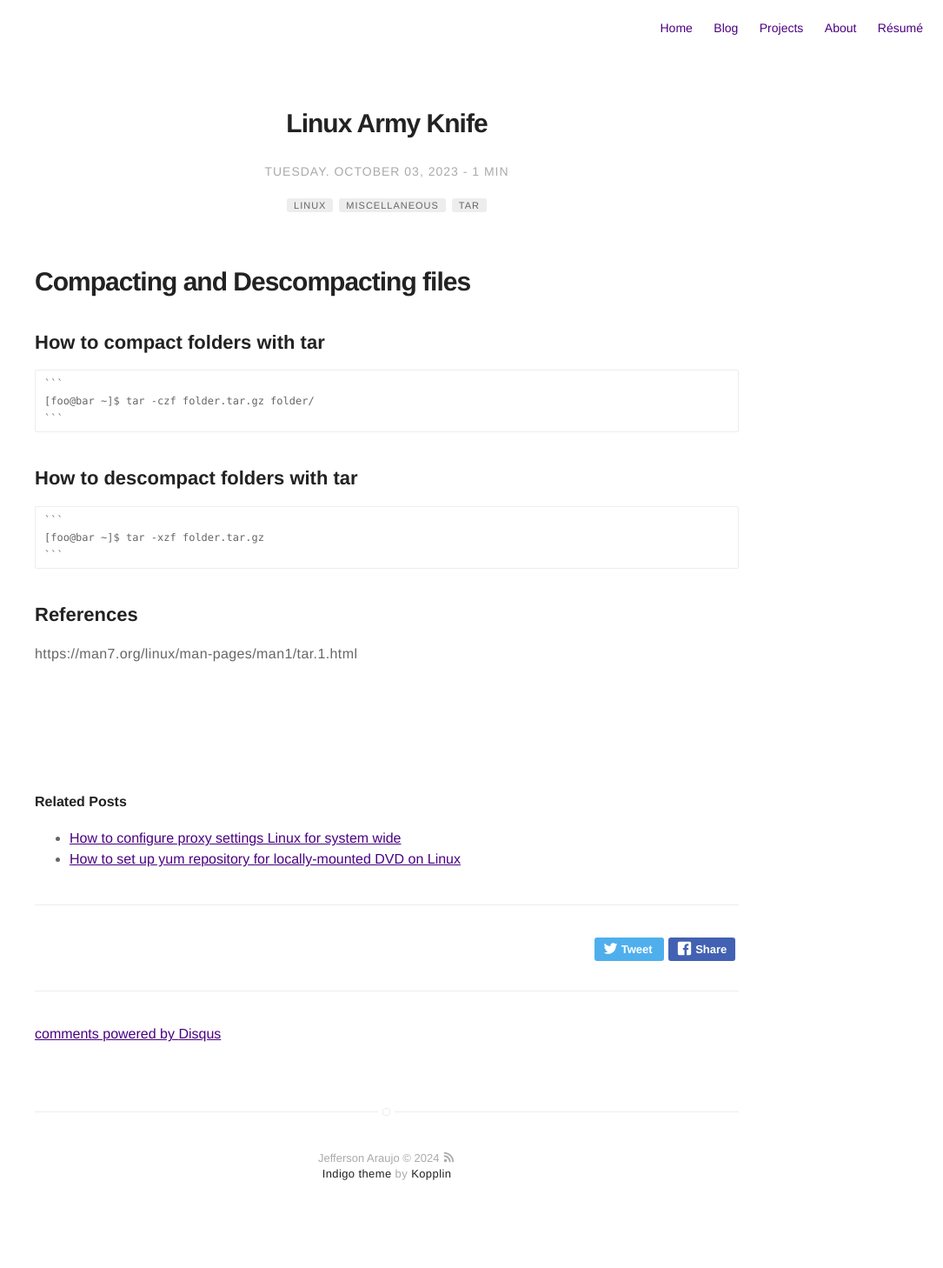
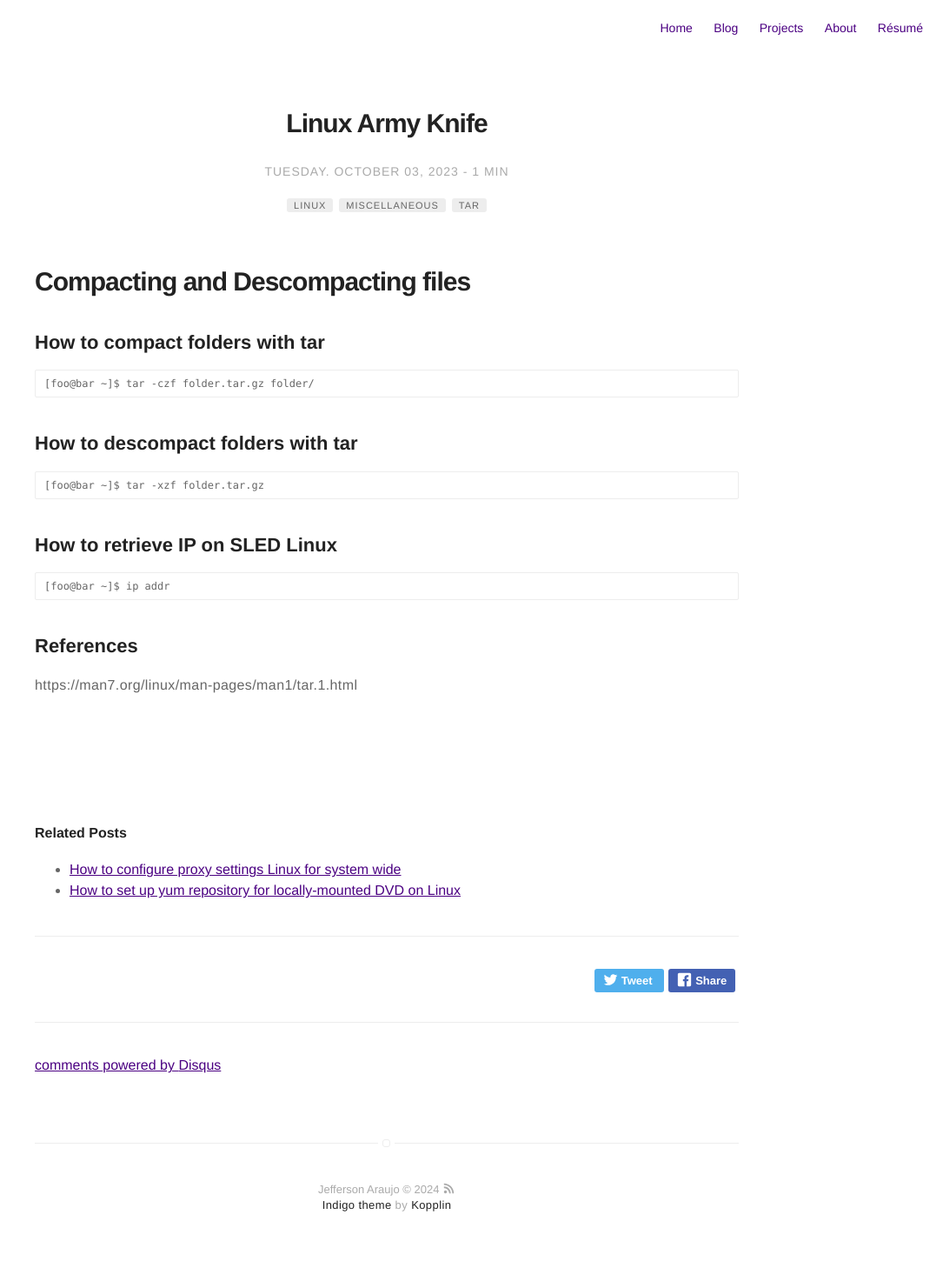
Before and after one commit to marmojezz/marmojezz.github.io, a Jekyll site: the page built from _posts/2023-10-03-linux-army-knife.markdown, in a window 1280 px wide. Shown: the whole page at 87% size, without its empty margins (195-1280 px from the left). Built offline with Jekyll 4.4.1, drawn with Linux system fonts in a browser that asks for light colours; comment, search, counter and statistics services are not loaded; before the commit the page ends 1421 px from its top, so only the background shows below that.

Commit message:
Update 2023-10-03-linux-army-knife.markdown

````diff
--- a/_posts/2023-10-03-linux-army-knife.markdown
+++ b/_posts/2023-10-03-linux-army-knife.markdown
@@ -15,17 +15,20 @@ description: Learn miscellaneous usefull linux commands by discribution
 
 # Compacting and Descompacting files
 
-##   How to compact folders with tar
+## How to compact folders with tar
 
-    ```
     [foo@bar ~]$ tar -czf folder.tar.gz folder/
-    ```
 
-##   How to descompact folders with tar
 
-    ```
+## How to descompact folders with tar
+
     [foo@bar ~]$ tar -xzf folder.tar.gz
-    ```
+
+## How to retrieve IP on SLED Linux
+
+    [foo@bar ~]$ ip addr
+
+
 
 ## References
 https://man7.org/linux/man-pages/man1/tar.1.html
````
